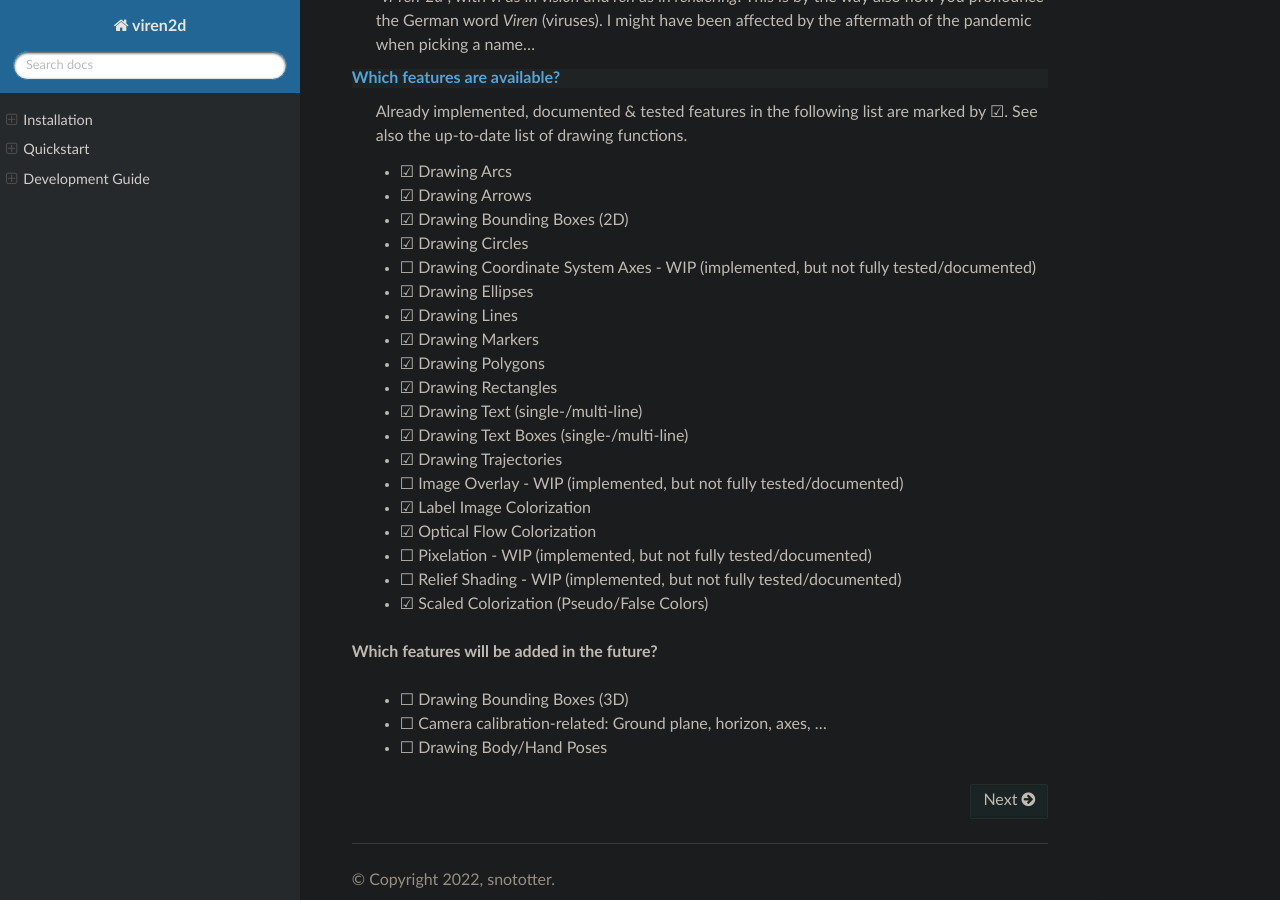
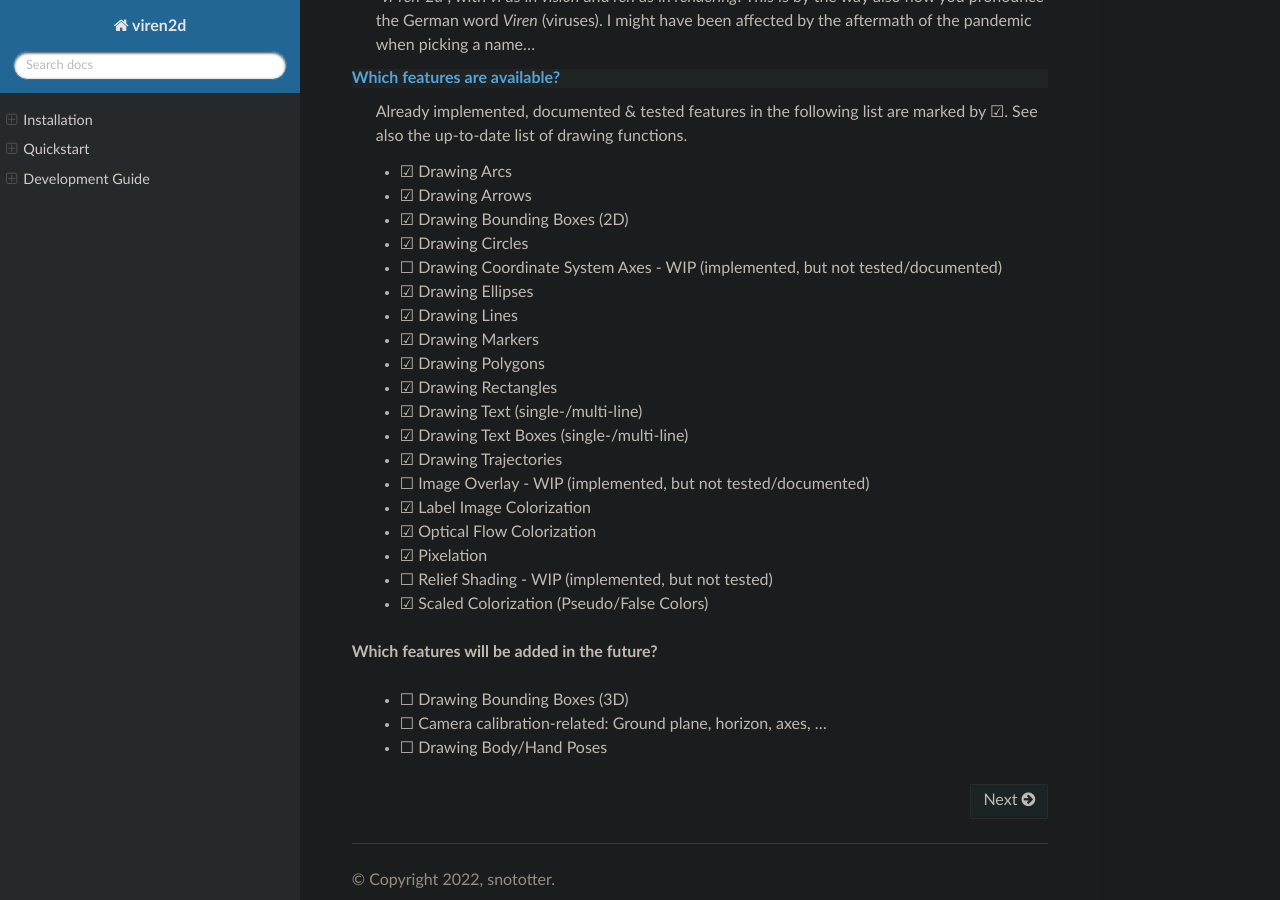
Before and after one commit to snototter/viren2d, a Sphinx documentation site: the page built from docs/source/index.rst, in a window 1280 px wide and 900 px high, scrolled down 1037 px. Built offline with Sphinx 7.4.7 and the Read the Docs theme 2.0.0, drawn with Linux system fonts in a browser that asks for light colours; pages that are not in the unit, such as notebooks, are missing from menus; the version number could not be read and is left out.

Commit message:
update finished features

```diff
--- a/docs/source/index.rst
+++ b/docs/source/index.rst
@@ -66,7 +66,7 @@ to be swiftly integrated into both **C++ and Python** environments.
    * |checked| Drawing Arrows
    * |checked| Drawing Bounding Boxes (2D)
    * |checked| Drawing Circles
-   * |unchecked| Drawing Coordinate System Axes - WIP (implemented, but not fully tested/documented)
+   * |unchecked| Drawing Coordinate System Axes - WIP (implemented, but not tested/documented)
    * |checked| Drawing Ellipses
    * |checked| Drawing Lines
    * |checked| Drawing Markers
@@ -75,11 +75,11 @@ to be swiftly integrated into both **C++ and Python** environments.
    * |checked| Drawing Text (single-/multi-line)
    * |checked| Drawing Text Boxes (single-/multi-line)
    * |checked| Drawing Trajectories
-   * |unchecked| Image Overlay - WIP (implemented, but not fully tested/documented)
+   * |unchecked| Image Overlay - WIP (implemented, but not tested/documented)
    * |checked| Label Image Colorization
    * |checked| Optical Flow Colorization
-   * |unchecked| Pixelation - WIP (implemented, but not fully tested/documented)
-   * |unchecked| Relief Shading - WIP (implemented, but not fully tested/documented)
+   * |checked| Pixelation
+   * |unchecked| Relief Shading - WIP (implemented, but not tested)
    * |checked| Scaled Colorization (Pseudo/False Colors)
 
 **Which features will be added in the future?**
```
